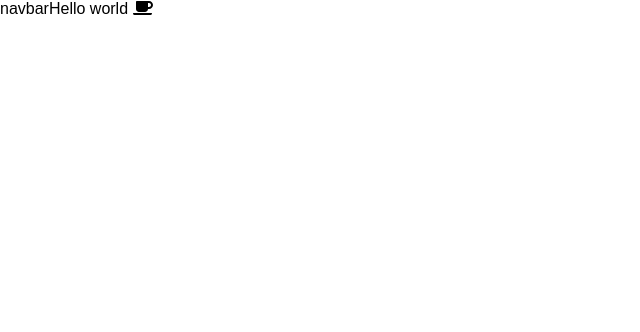
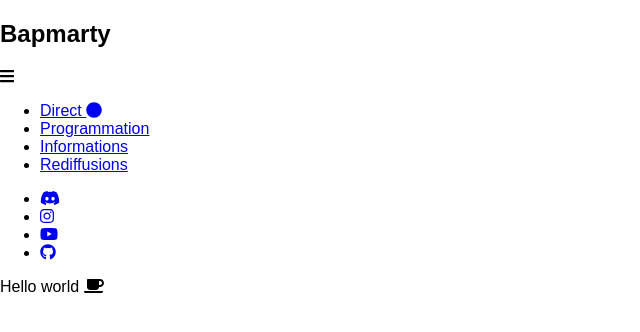
Before and after one commit to bapmarty/webtv, a React (Create React App) app in the folder app/: page / in a window 1280 px wide. Shown: the top 332 px of the page, without its empty margins (0-640 px from the left). Built offline with nearby package versions, Linux system fonts and the light colour scheme; a web font is replaced by a local one.

Commit message:
:sparkles: Implement html navbar

```diff
--- a/app/src/layouts/Navbar.js
+++ b/app/src/layouts/Navbar.js
@@ -1,7 +1,37 @@
+import { FontAwesomeIcon } from "@fortawesome/react-fontawesome";
+import { faBars, faCircle } from "@fortawesome/free-solid-svg-icons";
+import { faDiscord, faGithub, faInstagram, faYoutube } from "@fortawesome/free-brands-svg-icons";
+import { NavLink } from "react-router-dom";
+
 const Navbar = () => {
   return (
     <>
-    navbar
+      <nav>
+        <div>
+          <div>
+            <h1><span>B</span>apmarty</h1>
+          </div>
+          <div>
+            <FontAwesomeIcon icon={faBars} />
+          </div>
+        </div>
+        <div>
+          <ul>
+            <li><NavLink to='/'>Direct <FontAwesomeIcon icon={faCircle} /></NavLink></li>
+            <li><NavLink to='/prog'>Programmation</NavLink></li>
+            <li><NavLink to='/info'>Informations</NavLink></li>
+            <li><NavLink to='/rediff'>Rediffusions</NavLink></li>
+          </ul>
+        </div>
+        <div>
+          <ul>
+            <li><a href="https://discord.bapmarty.fr"><FontAwesomeIcon icon={faDiscord} /></a></li>
+            <li><a href="https://instagram.com/baptistemrrt"><FontAwesomeIcon icon={faInstagram} /></a></li>
+            <li><a href="https://youtube.com/"><FontAwesomeIcon icon={faYoutube} /></a></li>
+            <li><a href="https://github.com/baptistemrt"><FontAwesomeIcon icon={faGithub} /></a></li>
+          </ul>
+        </div>
+      </nav>
     </>
   )
 }
```
